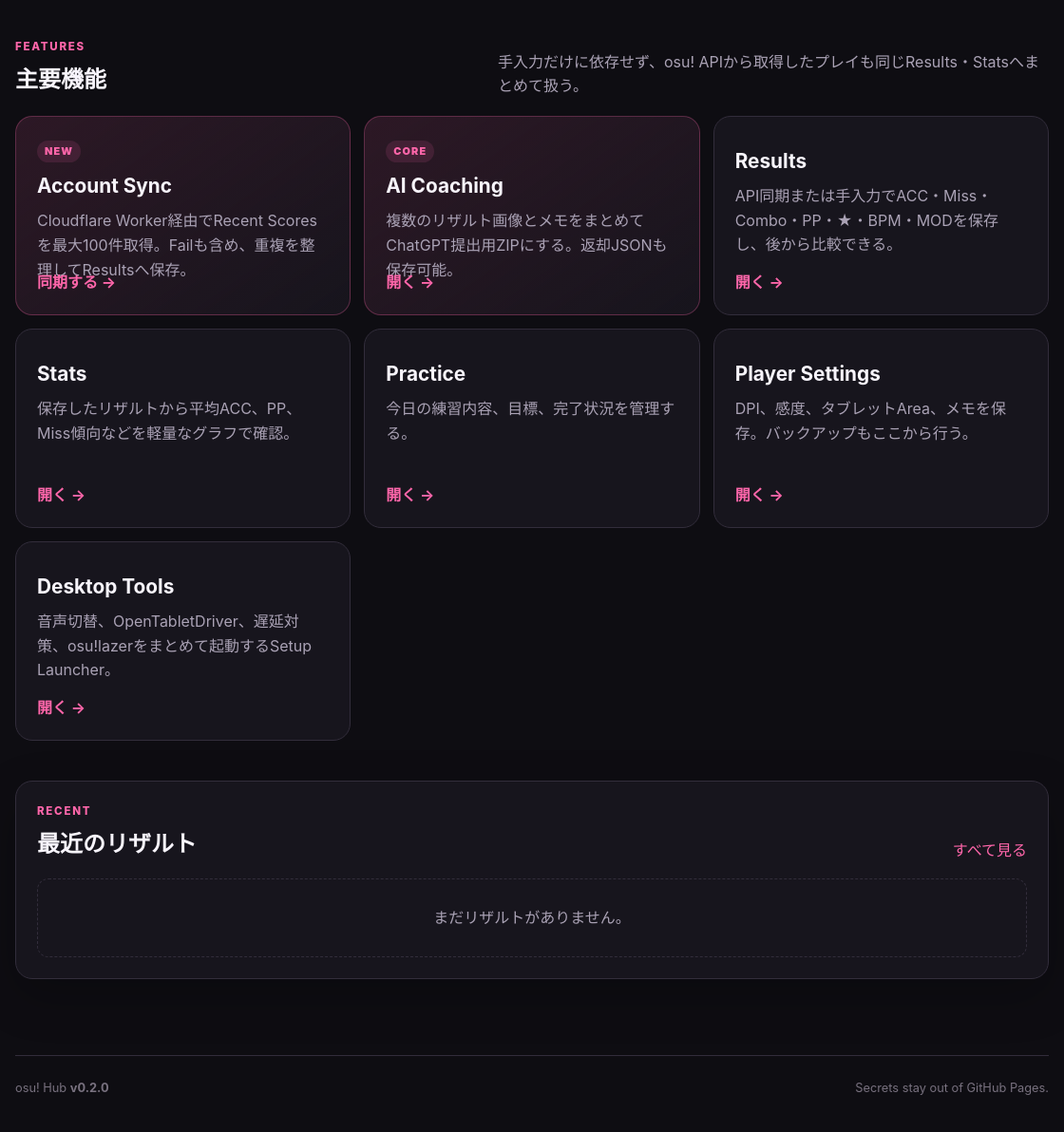
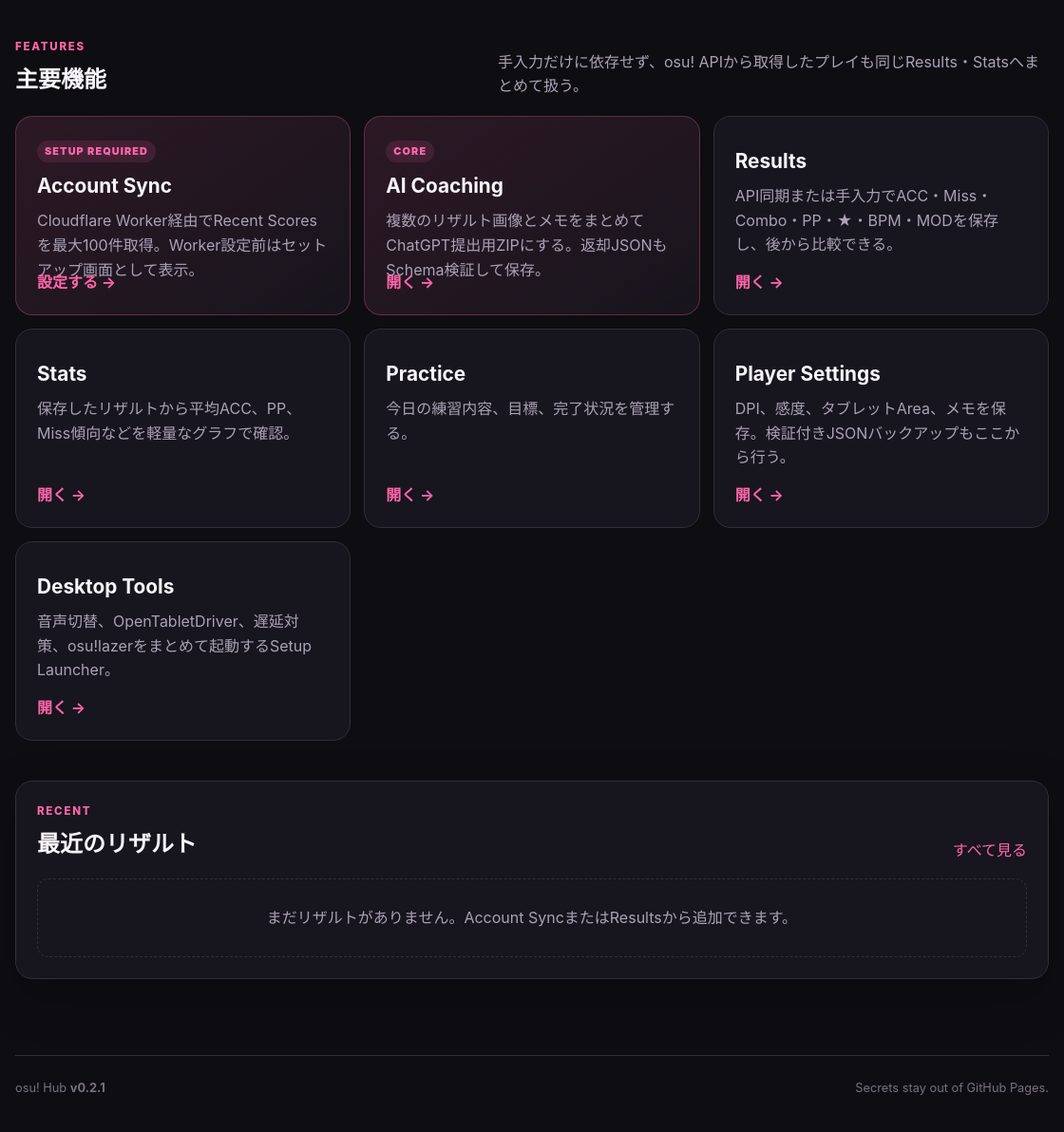
Before and after one commit to EliteMay/osu-hub, an Electron app: page index.html in a window 1120 px wide. Shown: the part 780-1972 px from the top of the page at 95% size. Drawn offline with Linux system fonts and the light colour scheme.

Commit message:
fix: show account sync setup state on home

```diff
--- a/index.html
+++ b/index.html
@@ -4,6 +4,7 @@
   <meta charset="utf-8">
   <meta name="viewport" content="width=device-width, initial-scale=1">
   <meta name="theme-color" content="#17131f">
+  <meta name="description" content="osu!のリザルト同期、AIコーチング、練習管理、統計、設定、Desktop Toolsをまとめた個人向けHub。">
   <title>osu! Hub</title>
   <link rel="stylesheet" href="./css/styles.css">
 </head>
@@ -28,12 +29,12 @@
         <h1>プレイ・分析・練習・環境構築を、ここにまとめる。</h1>
         <p class="lead">osu!アカウントからのリザルト同期、大量データをChatGPTへ渡すAIコーチング、成長記録、練習管理、設定保存、Setup Launcher配布までを1つにまとめたosu!用ハブ。</p>
         <div class="hero-actions">
-          <a class="button primary" href="./pages/account.html">osu!アカウントを同期</a>
+          <a class="button primary" href="./pages/account.html">Account Syncを設定</a>
           <a class="button ghost" href="./pages/coaching.html">AIコーチング</a>
         </div>
       </div>
       <div class="hero-panel">
-        <div class="status-dot"></div>
+        <div class="status-dot" aria-hidden="true"></div>
         <strong>Local-first + safe API relay</strong>
         <p>プレイデータはブラウザのIndexedDBへ保存。osu! Client SecretはCloudflare Worker側だけで管理。</p>
       </div>
@@ -52,23 +53,29 @@
     </section>
 
     <section class="feature-grid">
-      <a class="feature-card featured" href="./pages/account.html"><span class="badge">NEW</span><h3>Account Sync</h3><p>Cloudflare Worker経由でRecent Scoresを最大100件取得。Failも含め、重複を整理してResultsへ保存。</p><span class="card-link">同期する →</span></a>
-      <a class="feature-card featured" href="./pages/coaching.html"><span class="badge">CORE</span><h3>AI Coaching</h3><p>複数のリザルト画像とメモをまとめてChatGPT提出用ZIPにする。返却JSONも保存可能。</p><span class="card-link">開く →</span></a>
+      <a class="feature-card featured" href="./pages/account.html">
+        <span class="badge" data-account-sync-badge>SETUP REQUIRED</span>
+        <h3>Account Sync</h3>
+        <p>Cloudflare Worker経由でRecent Scoresを最大100件取得。Worker設定前はセットアップ画面として表示。</p>
+        <span class="card-link" data-account-sync-cta>設定する →</span>
+      </a>
+      <a class="feature-card featured" href="./pages/coaching.html"><span class="badge">CORE</span><h3>AI Coaching</h3><p>複数のリザルト画像とメモをまとめてChatGPT提出用ZIPにする。返却JSONもSchema検証して保存。</p><span class="card-link">開く →</span></a>
       <a class="feature-card" href="./pages/results.html"><h3>Results</h3><p>API同期または手入力でACC・Miss・Combo・PP・★・BPM・MODを保存し、後から比較できる。</p><span class="card-link">開く →</span></a>
       <a class="feature-card" href="./pages/stats.html"><h3>Stats</h3><p>保存したリザルトから平均ACC、PP、Miss傾向などを軽量なグラフで確認。</p><span class="card-link">開く →</span></a>
       <a class="feature-card" href="./pages/practice.html"><h3>Practice</h3><p>今日の練習内容、目標、完了状況を管理する。</p><span class="card-link">開く →</span></a>
-      <a class="feature-card" href="./pages/settings.html"><h3>Player Settings</h3><p>DPI、感度、タブレットArea、メモを保存。バックアップもここから行う。</p><span class="card-link">開く →</span></a>
+      <a class="feature-card" href="./pages/settings.html"><h3>Player Settings</h3><p>DPI、感度、タブレットArea、メモを保存。検証付きJSONバックアップもここから行う。</p><span class="card-link">開く →</span></a>
       <a class="feature-card" href="./pages/tools.html"><h3>Desktop Tools</h3><p>音声切替、OpenTabletDriver、遅延対策、osu!lazerをまとめて起動するSetup Launcher。</p><span class="card-link">開く →</span></a>
     </section>
 
     <section class="panel recent-panel">
       <div class="panel-title"><div><p class="eyebrow">recent</p><h2>最近のリザルト</h2></div><a href="./pages/results.html">すべて見る</a></div>
-      <div id="homeRecentResults" class="list-empty">まだリザルトがありません。</div>
+      <div id="homeRecentResults" class="list-empty">まだリザルトがありません。Account SyncまたはResultsから追加できます。</div>
     </section>
   </main>
 
-  <footer class="footer"><span>osu! Hub <strong data-site-version>v0.2.0</strong></span><span>Secrets stay out of GitHub Pages.</span></footer>
+  <footer class="footer"><span>osu! Hub <strong data-site-version></strong></span><span>Secrets stay out of GitHub Pages.</span></footer>
   <script src="./js/storage.js"></script>
   <script src="./js/app.js"></script>
+  <script src="./js/site-meta.js"></script>
 </body>
 </html>
```
